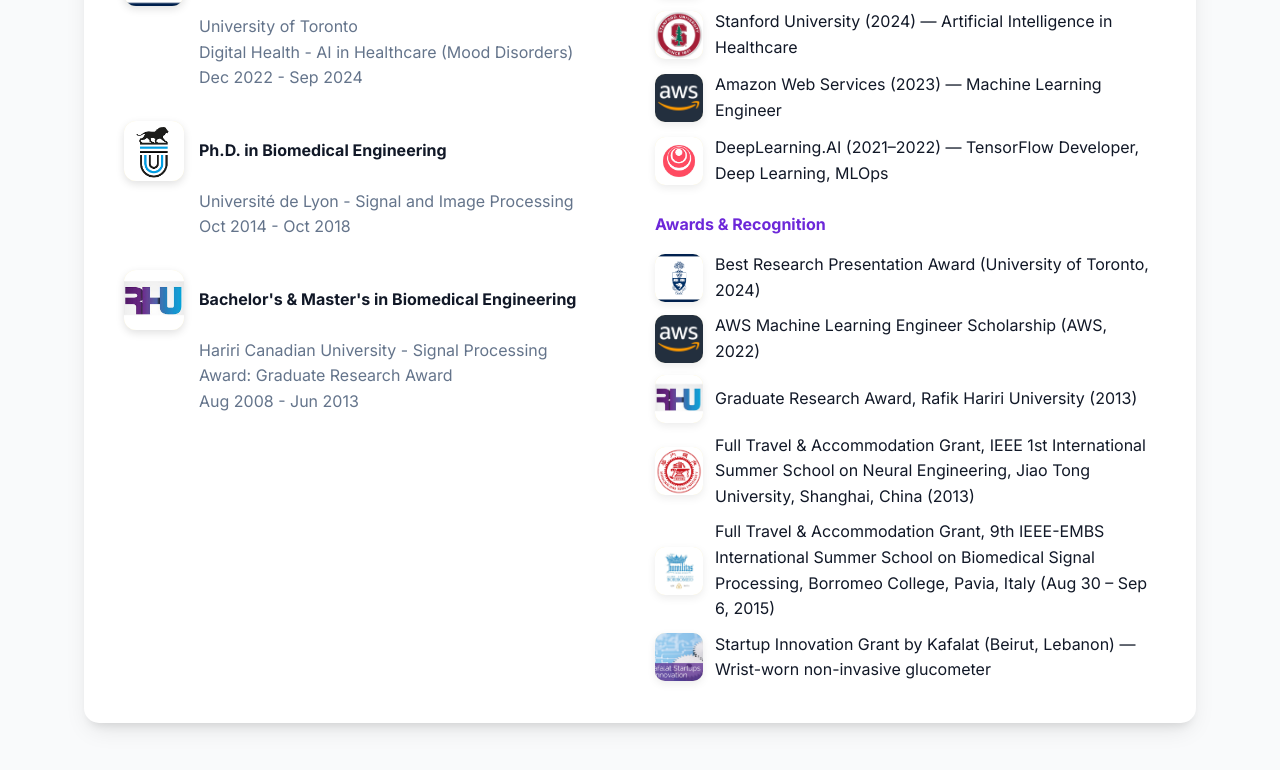
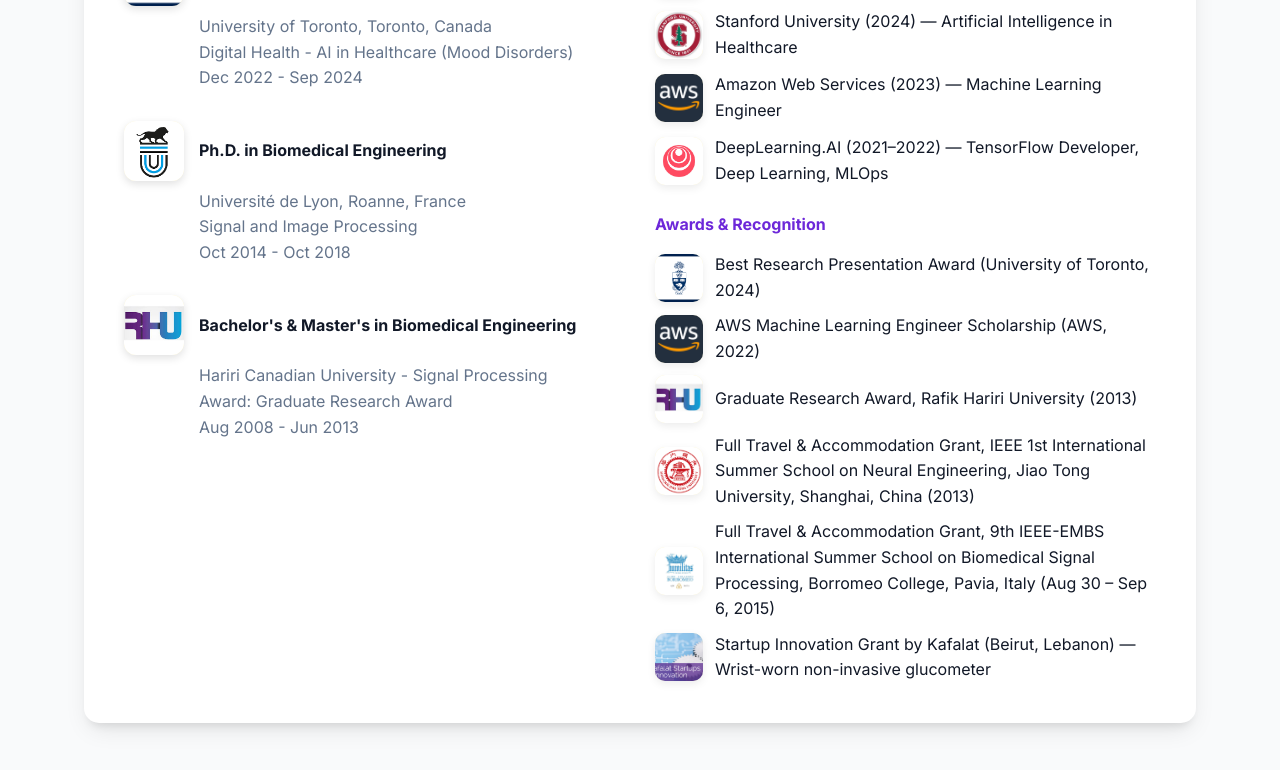
Before and after one commit to RamziHalabi/ramzihalabi.github.io, a plain HTML site: page index.html in a window 1280 px wide. Shown: the part 1528-2298 px from the top of the page. Drawn offline with Linux system fonts and the light colour scheme.

Commit message:
Update index.html

```diff
--- a/index.html
+++ b/index.html
@@ -313,8 +313,8 @@
                   <strong>Postdoctoral Research Fellowship</strong>
                 </div>
                 <p style="margin-left: 75px; color: #64748b;">
-                  University of Toronto<br />
-                  Digital Health - AI in Healthcare (Mood Disorders)<br />
+                  University of Toronto, Toronto, Canada <br />
+                  Digital Health - AI in Healthcare (Mood Disorders) <br />
                   <span class="date">Dec 2022 - Sep 2024</span>
                 </p>
               </div>
@@ -327,7 +327,8 @@
                   <strong>Ph.D. in Biomedical Engineering</strong>
                 </div>
                 <p style="margin-left: 75px; color: #64748b;">
-                  Université de Lyon - Signal and Image Processing<br />
+                  Université de Lyon, Roanne, France <br />
+                  Signal and Image Processing <br />
                   <span class="date">Oct 2014 - Oct 2018</span>
                 </p>
               </div>
```
